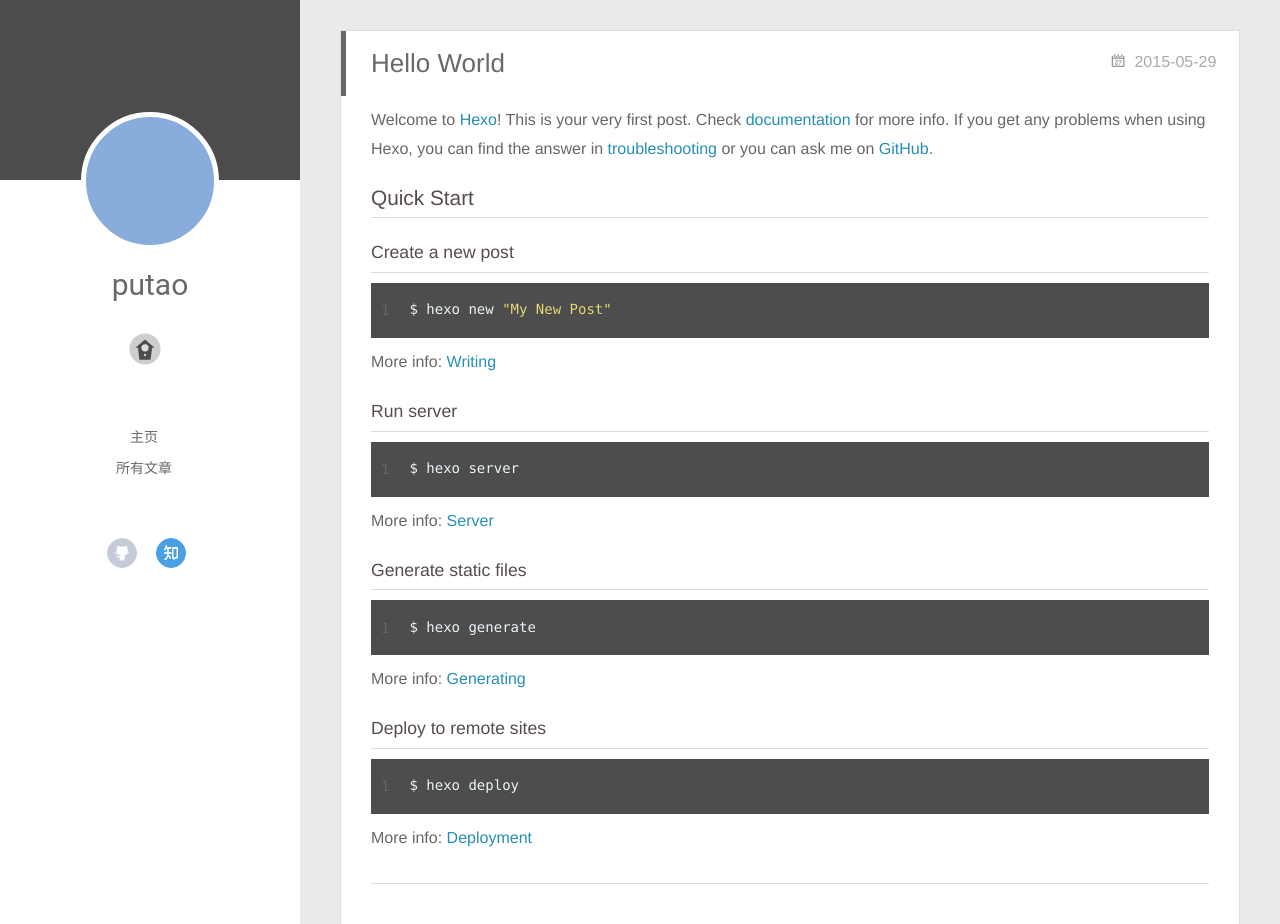
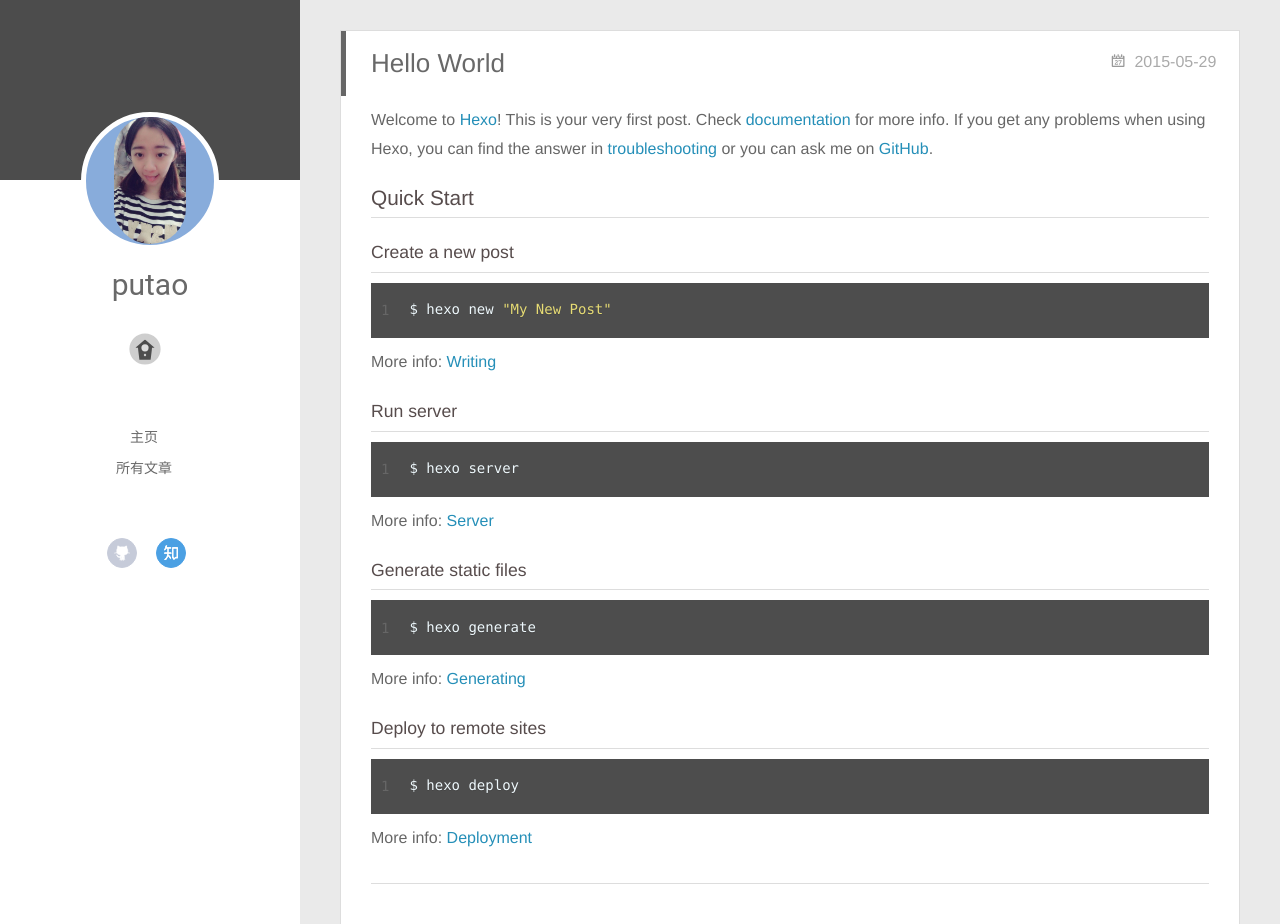
Before and after one commit to guaputao/guaputao.github.io, a plain HTML site: page index.html in a window 1280 px wide. Shown: the top 924 px of the page. Drawn offline with nearby package versions, Linux system fonts and the light colour scheme; some packages are replaced by stand-ins of ours.

Commit message:
Site updated: 2015-05-30 15:46:00

```diff
--- a/index.html
+++ b/index.html
@@ -30,7 +30,7 @@
 <div class="intrude-less">
 	<header id="header" class="inner">
 		<a href="/" class="profilepic">
-			<img lazy-src="/image.jpg" class="js-avatar">
+			<img lazy-src="img/image.jpg" class="js-avatar">
 		</a>
 
 		<hgroup>
@@ -153,7 +153,7 @@
 	<div class="intrude-less">
 		<header id="header" class="inner">
 			<div class="profilepic">
-				<img lazy-src="/image.jpg" class="js-avatar">
+				<img lazy-src="img/image.jpg" class="js-avatar">
 			</div>
 			<hgroup>
 			  <h1 class="header-author">putao</h1>
```
Also changed, not shown: 2015/05/29/hello-world/index.html (+2 -2 lines), archives/2015/05/index.html (+2 -2 lines), archives/2015/index.html (+2 -2 lines), archives/index.html (+2 -2 lines).
